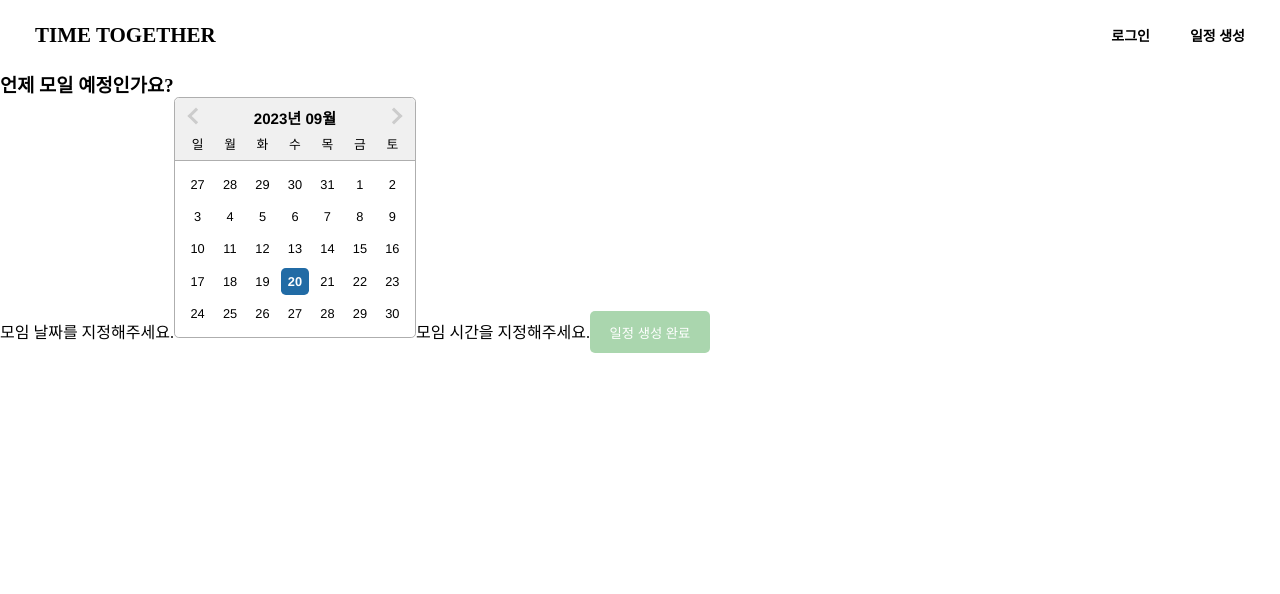
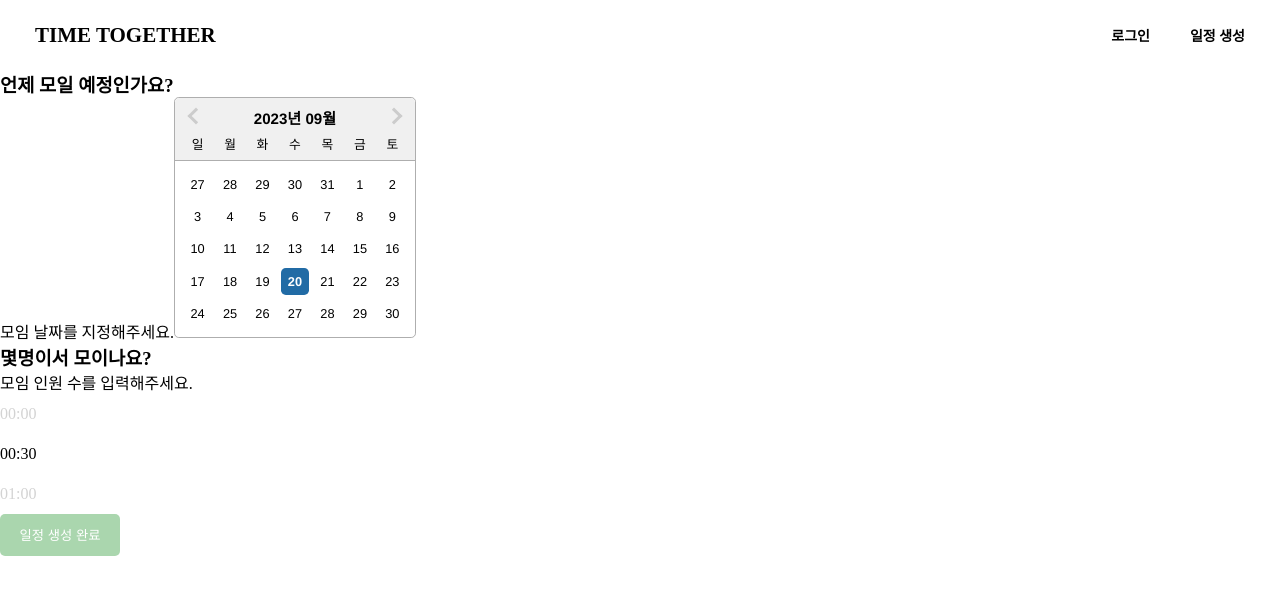
Before and after one commit to nahyyun/TimeTogether, a Next.js app: page /make-meeting in a window 1280 px wide. Both pictures are taken after typing "Sample", "5" into the empty fields and a click on the button "다음". Shown: the top 594 px of the page. Built offline with nearby package versions, Linux system fonts and the light colour scheme.

Commit message:
feat: time picker 컴포넌트 구현

```diff
--- a/src/components/MeetingDateTimePicker/index.tsx
+++ b/src/components/MeetingDateTimePicker/index.tsx
@@ -1,23 +1,33 @@
+import { MeetingFormRefType } from "@/types/Meeting";
+import { forwardRef } from "react";
 import Button from "../Common/Button";
 import CustomDatePicker from "../CustomDatePicker";
+import TimePicker from "../TimePicker";
 
 interface MeetingDateTimePickerProps {
   setDateValue: (date: Date) => void;
 }
 
-export default function MeetingDateTimePicker({
-  setDateValue,
-}: MeetingDateTimePickerProps) {
+const MeetingDateTimePicker = forwardRef<
+  MeetingFormRefType,
+  MeetingDateTimePickerProps
+>(function MeetingDateTimePicker(
+  { setDateValue }: MeetingDateTimePickerProps,
+  ref
+) {
   return (
     <>
       <h3>언제 모일 예정인가요?</h3>
-
       <span>모임 날짜를 지정해주세요.</span>
       <CustomDatePicker setDateValue={setDateValue} />
 
-      <span>모임 시간을 지정해주세요.</span>
+      <h3>몇명이서 모이나요?</h3>
+      <span>모임 인원 수를 입력해주세요.</span>
+      <TimePicker />
 
       <Button type="submit">일정 생성 완료</Button>
     </>
   );
-}
+});
+
+export default MeetingDateTimePicker;
--- /dev/null
+++ b/src/components/TimePicker/index.tsx
@@ -0,0 +1,59 @@
+import { useState } from "react";
+import {
+  MAX_SCROLL_Y,
+  MIN_SCROLL_Y,
+  TimeRange,
+  TIME_ITEM_HEIGHT,
+} from "utils/time";
+import * as S from "./style";
+
+export default function TimePicker() {
+  const [scrollY, setScrollY] = useState(0);
+  const [prevTouchY, setPrevTouchY] = useState(0);
+
+  const scrollToVisibleArea = (_scrollY: number) => {
+    if (_scrollY < 0) return MIN_SCROLL_Y;
+    if (_scrollY > MAX_SCROLL_Y) return MAX_SCROLL_Y;
+
+    const remainderFromScroll = _scrollY % TIME_ITEM_HEIGHT;
+
+    if (remainderFromScroll < TIME_ITEM_HEIGHT % 2)
+      return _scrollY - remainderFromScroll;
+
+    return _scrollY + TIME_ITEM_HEIGHT - remainderFromScroll;
+  };
+
+  const handleTouchMove = (e: React.TouchEvent) => {
+    const currentTouchY = e.touches[0].pageY;
+    setPrevTouchY(currentTouchY);
+
+    if (!prevTouchY) return;
+
+    const offsetY = prevTouchY - currentTouchY;
+
+    setScrollY((prev) => prev + offsetY);
+  };
+
+  const handleTouchEnd = (e: React.TouchEvent) => {
+    setPrevTouchY(0);
+
+    setScrollY((prev) => scrollToVisibleArea(prev));
+  };
+
+  return (
+    <S.TimePickerContainer>
+      <S.StartTimeWrapper scrollY={scrollY}>
+        {TimeRange.map((time, idx) => (
+          <S.Time
+            key={idx}
+            onTouchMove={handleTouchMove}
+            onTouchEnd={handleTouchEnd}
+            isActiveItem={idx === scrollY / TIME_ITEM_HEIGHT + 1}
+          >
+            {time}
+          </S.Time>
+        ))}
+      </S.StartTimeWrapper>
+    </S.TimePickerContainer>
+  );
+}
--- /dev/null
+++ b/src/components/TimePicker/style.ts
@@ -0,0 +1,23 @@
+import { TIME_ITEM_HEIGHT } from "./../../utils/time";
+import styled from "@emotion/styled";
+
+export const TimePickerContainer = styled.div`
+  height: 100%;
+  display: flex;
+  gap: 15px;
+  overflow-y: hidden;
+`;
+
+export const StartTimeWrapper = styled.div<{
+  scrollY: number;
+}>`
+  height: ${TIME_ITEM_HEIGHT * 3}px;
+  line-height: ${TIME_ITEM_HEIGHT}px;
+  transform: translateY(${({ scrollY }) => -scrollY + "px"});
+  transition: transform 0.2s;
+`;
+
+export const Time = styled.div<{ isActiveItem: boolean }>`
+  height: ${TIME_ITEM_HEIGHT}px;
+  color: ${({ isActiveItem }) => (isActiveItem ? "black" : "lightgray")};
+`;
--- /dev/null
+++ b/src/utils/time.ts
@@ -0,0 +1,16 @@
+export const TimeRange = Array.from({ length: 48 }, (_, hour: number) => {
+  const hours = Math.floor((hour * 30) / 60);
+  const minutes = (hour * 30) % 60;
+
+  return `${String(hours).padStart(2, "0")}:${String(minutes).padStart(
+    2,
+    "0"
+  )}`;
+});
+
+const VISIBLE_ITEM_CNT = 3;
+export const TIME_ITEM_HEIGHT = 40;
+const SCROLLED_ITEM_CNT = TimeRange.length - VISIBLE_ITEM_CNT;
+
+export const MIN_SCROLL_Y = 0;
+export const MAX_SCROLL_Y = TIME_ITEM_HEIGHT * SCROLLED_ITEM_CNT;
```
